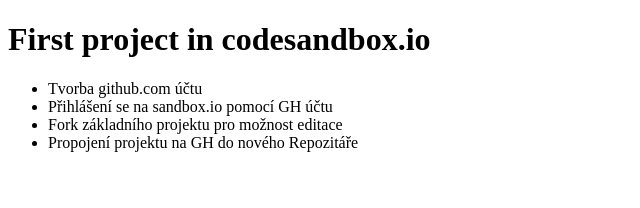
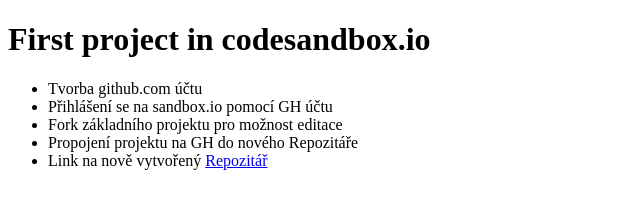
Before and after one commit to LaFinho/TWWW_CodeSandbox_GH, a website: page index.html in a window 1280 px wide. Shown: the whole page, without its empty margins (0-640 px from the left). Drawn offline with Linux system fonts and the light colour scheme.

Commit message:
Přidán link na Repozitář

```diff
--- a/index.html
+++ b/index.html
@@ -13,6 +13,15 @@
       <li>Přihlášení se na sandbox.io pomocí GH účtu</li>
       <li>Fork základního projektu pro možnost editace</li>
       <li>Propojení projektu na GH do nového Repozitáře</li>
+      <li>
+        Link na nově vytvořený
+        <a
+          title="Odkaz na github "
+          href="https://github.com/LaFinho/TWWW_CodeSandbox_GH"
+        >
+          Repozitář</a
+        >
+      </li>
     </ul>
   </body>
 </html>
```
